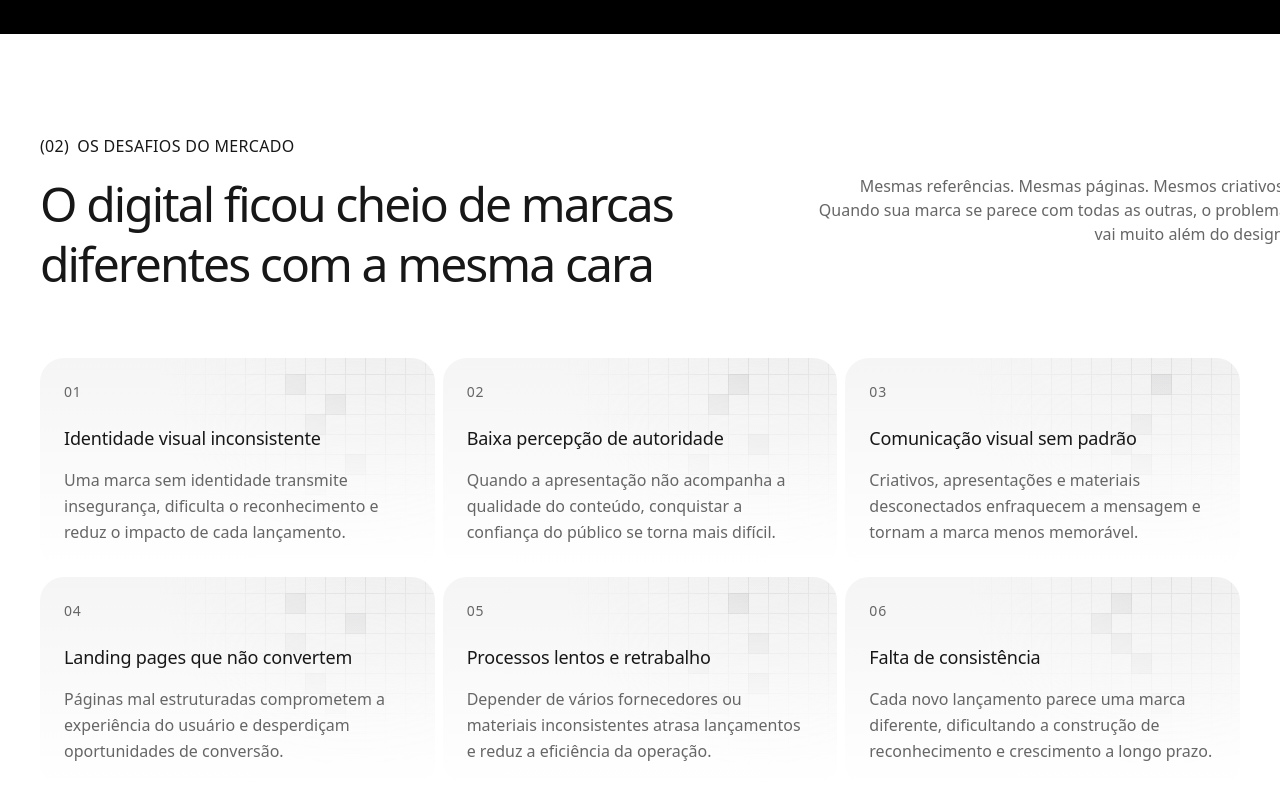
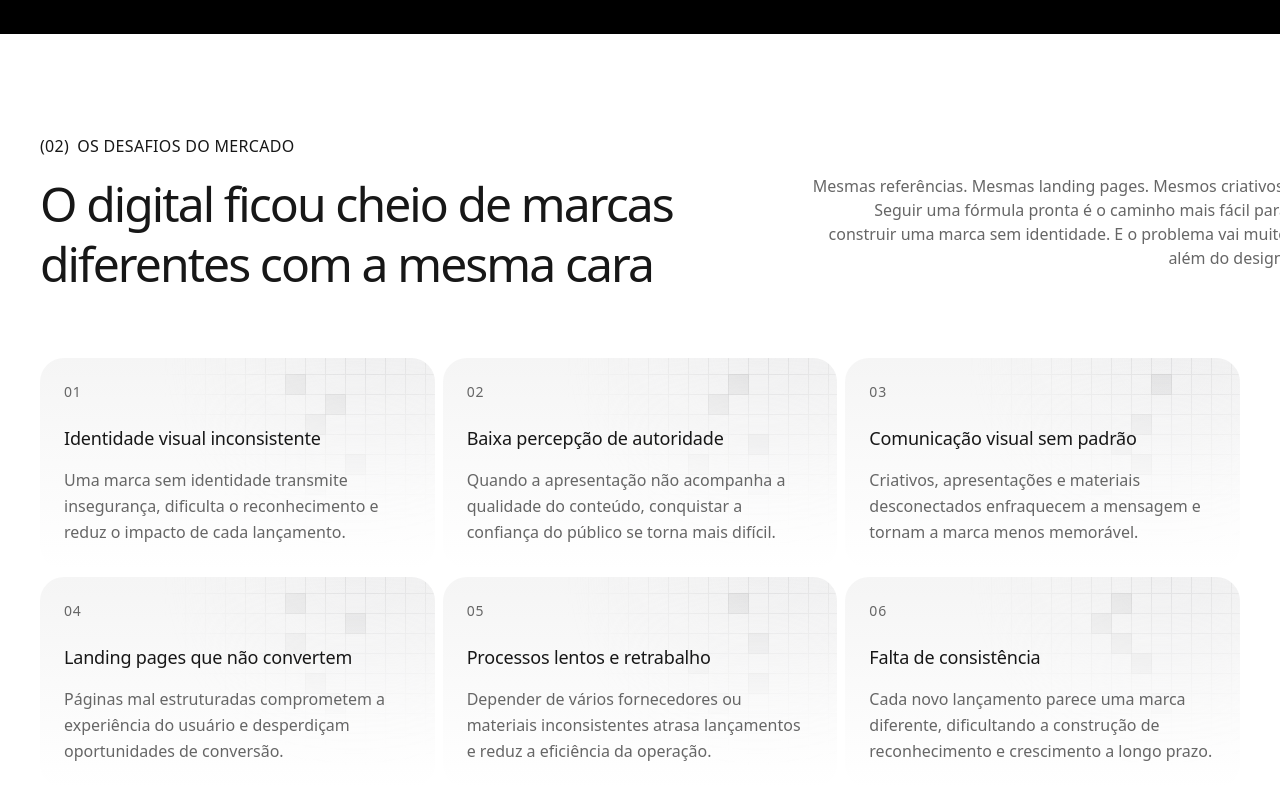
Before and after one commit to off-the-grid-pt/site, a Next.js app: page / in a window 1280 px wide. Shown: the part 1566-2366 px from the top of the page. Built offline with nearby package versions, Linux system fonts and the light colour scheme.

Commit message:
atualizar subtitulo dos desafios

```diff
--- a/components/Challenges.tsx
+++ b/components/Challenges.tsx
@@ -105,8 +105,9 @@ export default function Challenges() {
 
           <div className="reveal flex justify-end text-right text-muted">
             <p className="max-w-[52ch]">
-              Mesmas referências. Mesmas páginas. Mesmos criativos. Quando sua marca se parece com
-              todas as outras, o problema vai muito além do design.
+              Mesmas referências. Mesmas landing pages. Mesmos criativos. Seguir uma fórmula pronta
+              é o caminho mais fácil para construir uma marca sem identidade. E o problema vai muito
+              além do design.
             </p>
           </div>
         </div>
```
